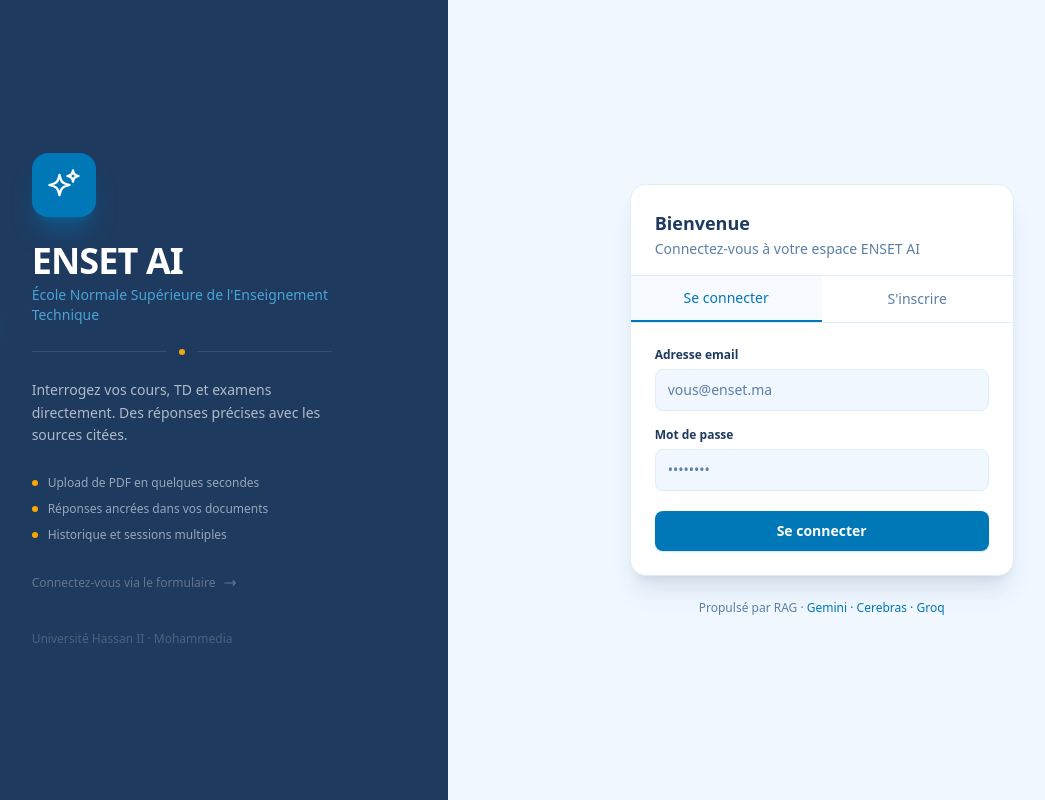
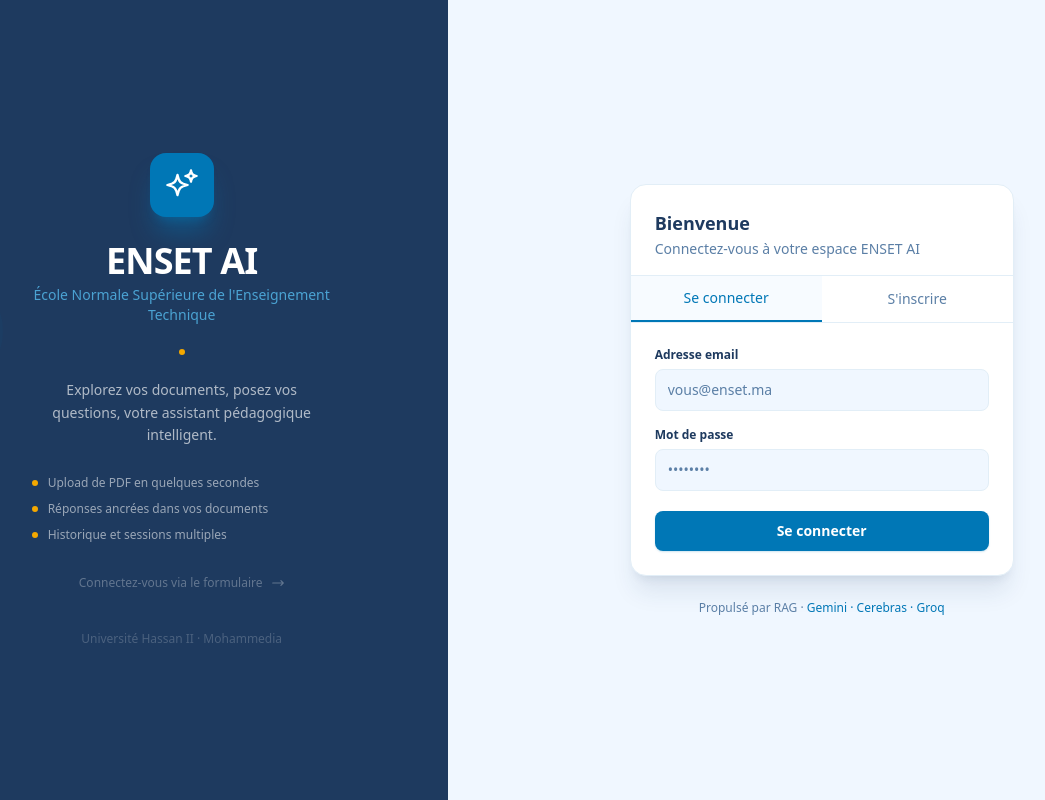
Before and after one commit to Abdelkrim7Be/EduN7_ChatBot, a React (Vite) app in the folder frontend/: page /library in a window 1280 px wide. Shown: the whole page, without its empty margins (85-1130 px from the left). Built offline with nearby package versions, Linux system fonts and the light colour scheme; no server answers.

Commit message:
style(login): center left panel content, restore Explorez description, drop em dash

```diff
--- a/frontend/src/components/LoginPage.tsx
+++ b/frontend/src/components/LoginPage.tsx
@@ -63,7 +63,7 @@
         <div className="absolute -bottom-24 -left-24 w-64 h-64 bg-brand-gold/8 rounded-full" />
         <div className="absolute top-1/3 -left-10 w-32 h-32 bg-brand-blue/5 rounded-full" />
 
-        <div className="relative z-10 w-full max-w-[300px]">
+        <div className="relative z-10 w-full max-w-[300px] flex flex-col items-center text-center">
           {/* Icon */}
           <div className="w-16 h-16 rounded-2xl bg-brand-blue flex items-center justify-center mb-6 shadow-xl shadow-brand-blue/40">
             <svg
@@ -98,12 +98,12 @@
 
           {/* Description */}
           <p className="text-white/65 text-sm leading-relaxed mb-7">
-            Interrogez vos cours, TD et examens directement. Des réponses
-            précises avec les sources citées.
+            Explorez vos documents, posez vos questions, votre assistant
+            pédagogique intelligent.
           </p>
 
           {/* Feature list */}
-          <ul className="space-y-2.5 mb-8">
+          <ul className="space-y-2.5 mb-8 text-left w-full">
             {[
               "Upload de PDF en quelques secondes",
               "Réponses ancrées dans vos documents",
```
